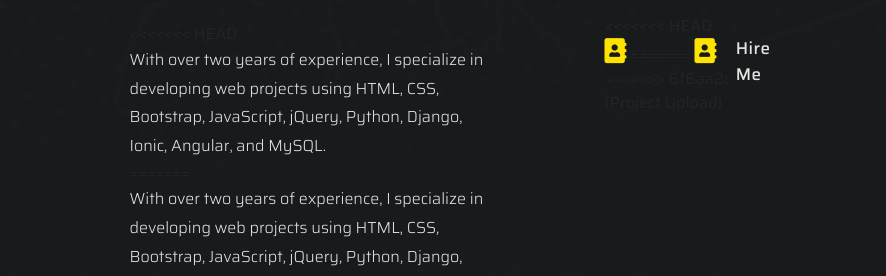
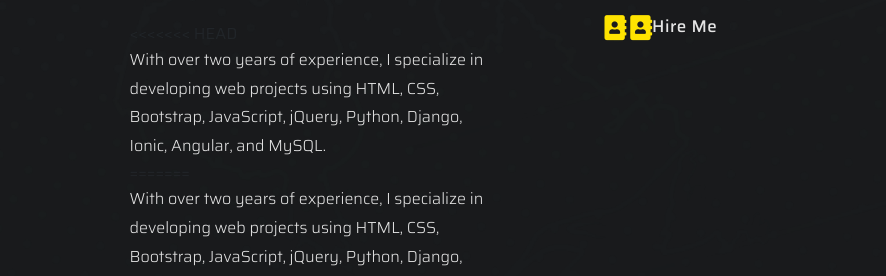
Before and after one commit to Kashan-Ayyub/portfolio, a plain HTML site: page projects/index.html in a window 1280 px wide. Shown: the part 2693-2969 px from the top of the page, 0-886 px from the left. Drawn offline with Linux system fonts and the light colour scheme.

Commit message:
Update index.html

```diff
--- a/projects/index.html
+++ b/projects/index.html
@@ -470,12 +470,8 @@
                                                         </div>
                                                         <div class="office-mail">
                                                                 <div class="mail-icon">
-<<<<<<< HEAD
                                                                         <i class="fa fa-address-book" aria-hidden="true"></i>
-=======
-                                                                        <i class="fa fa-address-book"
-                                                                                aria-hidden="true"></i>
->>>>>>> 6f6aa2c (Project Upload)
+                                                                        <i class="fa fa-address-book" aria-hidden="true"></i>
                                                                 </div>
                                                                 <div class="email">
                                                                         <a href="../hireme/index.html">Hire Me</a>
```
